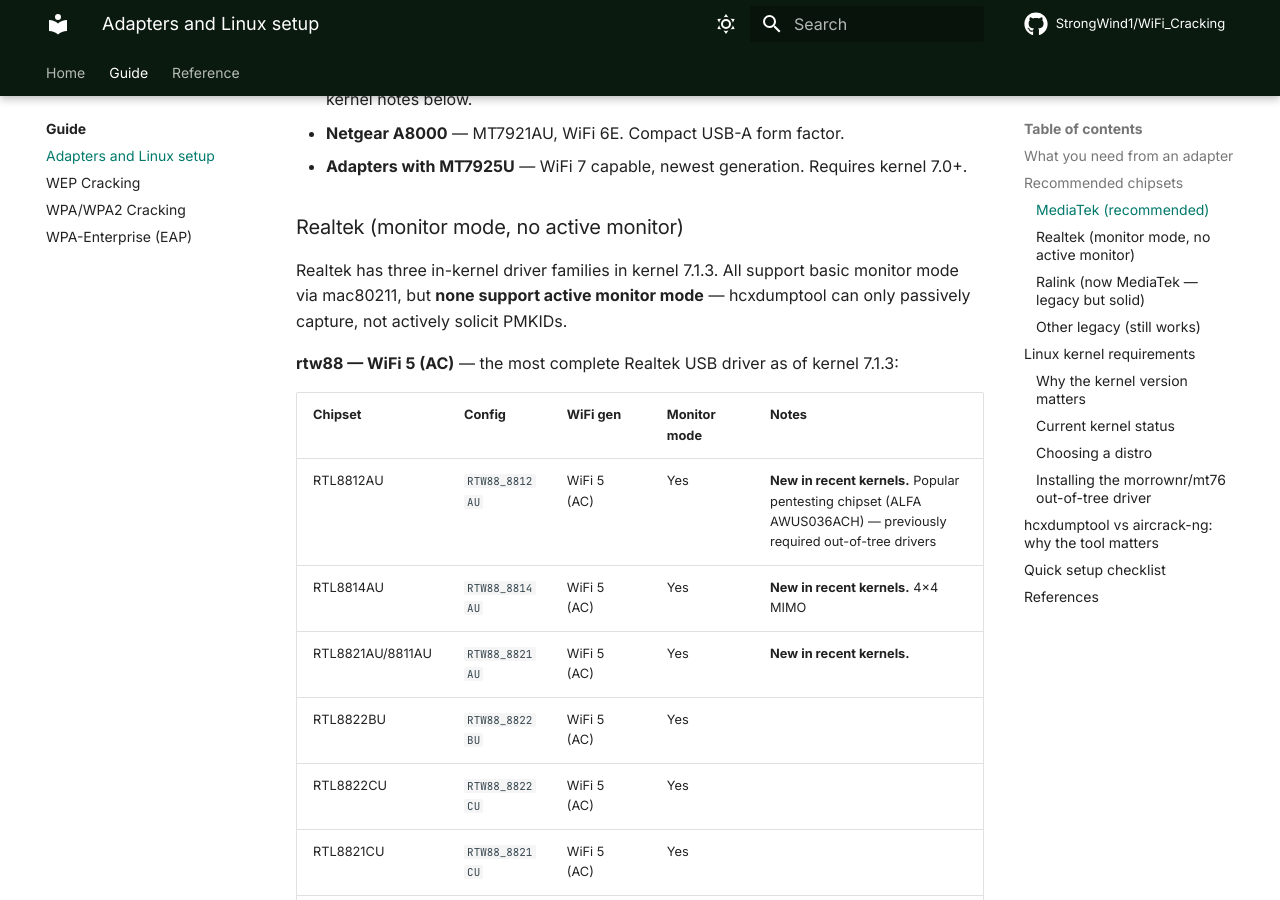
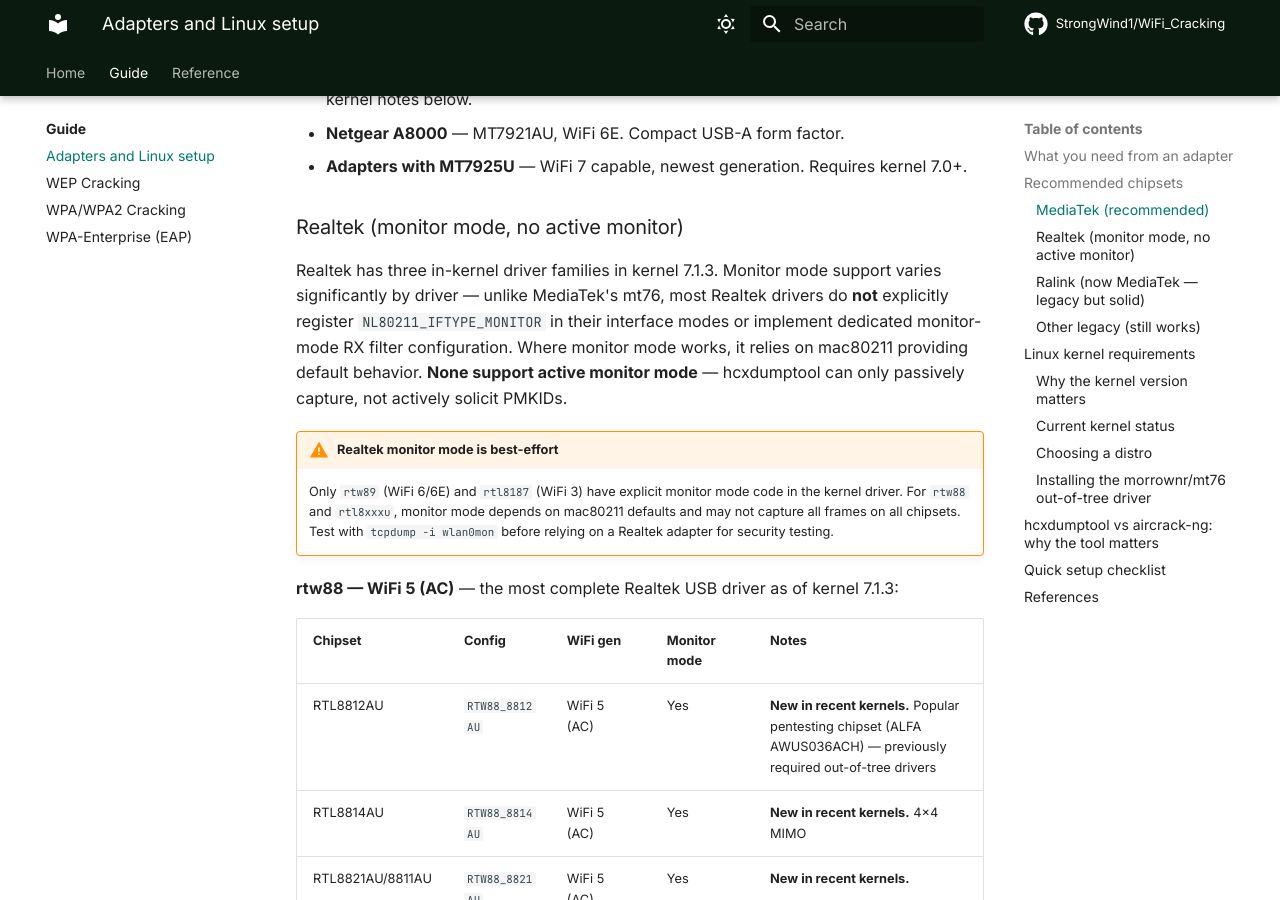
Before and after one commit to StrongWind1/WiFi_Cracking, an MkDocs documentation site: the page built from docs/guide/adapters.md, in a window 1280 px wide and 900 px high, scrolled down 1532 px. Built offline with MkDocs 1.6.1 and Material for MkDocs 9.7.7, drawn with Linux system fonts in a browser that asks for light colours; comment, search, counter and statistics services are not loaded.

Commit message:
docs: add Realtek monitor mode caveats from kernel source analysis
Only rtw89 and rtl8187 explicitly implement monitor mode in
kernel 7.1.3 source. rtw88 and rtl8xxxu do NOT register
NL80211_IFTYPE_MONITOR or configure RX filters for monitor —
they rely on mac80211 default behavior which is best-effort.
Added warning box to adapter guide.

```diff
--- a/docs/guide/adapters.md
+++ b/docs/guide/adapters.md
@@ -39,7 +39,10 @@ MediaTek chipsets have the best in-kernel Linux support for security testing. Th
 
 ### Realtek (monitor mode, no active monitor)
 
-Realtek has three in-kernel driver families in kernel 7.1.3. All support basic monitor mode via mac80211, but **none support active monitor mode** — hcxdumptool can only passively capture, not actively solicit PMKIDs.
+Realtek has three in-kernel driver families in kernel 7.1.3. Monitor mode support varies significantly by driver — unlike MediaTek's mt76, most Realtek drivers do **not** explicitly register `NL80211_IFTYPE_MONITOR` in their interface modes or implement dedicated monitor-mode RX filter configuration. Where monitor mode works, it relies on mac80211 providing default behavior. **None support active monitor mode** — hcxdumptool can only passively capture, not actively solicit PMKIDs.
+
+!!! warning "Realtek monitor mode is best-effort"
+    Only `rtw89` (WiFi 6/6E) and `rtl8187` (WiFi 3) have explicit monitor mode code in the kernel driver. For `rtw88` and `rtl8xxxu`, monitor mode depends on mac80211 defaults and may not capture all frames on all chipsets. Test with `tcpdump -i wlan0mon` before relying on a Realtek adapter for security testing.
 
 **rtw88 — WiFi 5 (AC)** — the most complete Realtek USB driver as of kernel 7.1.3:
 
```
